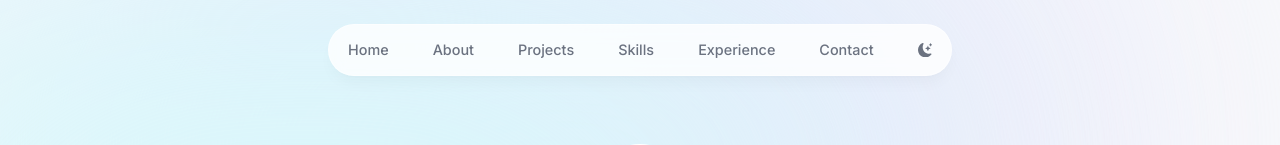
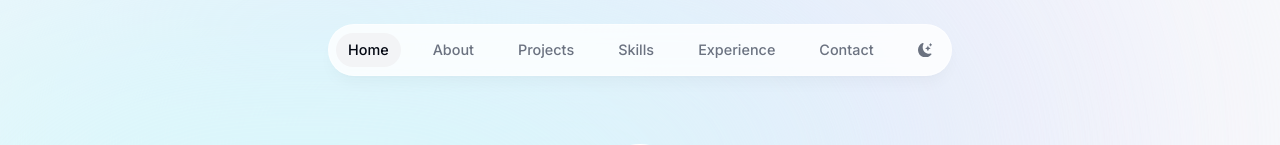
Before and after one commit to HadzhieV777/portfolio, a Next.js app: page / in a window 1280 px wide. Shown: the top 145 px of the page. Built offline with nearby package versions, Linux system fonts and the light colour scheme; grey boxes are pictures that could not be loaded.

Commit message:
Add section context

```diff
--- a/app/layout.tsx
+++ b/app/layout.tsx
@@ -2,6 +2,7 @@ import type { Metadata } from "next";
 import { Inter } from "next/font/google";
 import "./globals.css";
 import Header from "@/components/Header";
+import ActiveSectionCtxProvider from "@/context/active-section-ctx";
 
 const inter = Inter({ subsets: ["latin"] });
 
@@ -24,8 +25,10 @@ export default function RootLayout({
       >
         <div className="bg-[#e4e2fb] absolute top-[-6rem] -z-10 right-[11rem] h-[31.25rem] w-[31.25rem] rounded-full blur-[10rem] sm:w-[68.75rem] dark:bg-[#627c94]"></div>
         <div className="bg-[#d7fafb] absolute top-[-1rem] -z-10 left-[-35rem] h-[31.25rem] w-[50rem] rounded-full blur-[10rem] sm:w-[68.75rem] md:left-[-33rem] lg:left-[-28rem] xl:left-[-15rem] 2xl:left-[-5rem] dark:bg-[#639194]"></div>
-        <Header />
-        {children}
+        <ActiveSectionCtxProvider>
+          <Header />
+          {children}
+        </ActiveSectionCtxProvider>
       </body>
     </html>
   );
--- a/app/page.tsx
+++ b/app/page.tsx
@@ -6,7 +6,6 @@ export default function Home() {
   return (
     <main className="flex flex-col items-center px-4">
       <Hero />
-      {/* TODO Add space between Hero and About */}
       <About />
       <Projects />
     </main>
--- a/components/Header.tsx
+++ b/components/Header.tsx
@@ -5,8 +5,12 @@ import { motion } from "framer-motion";
 import { links } from "@/lib/data";
 import Link from "next/link";
 import { BsFillMoonStarsFill } from "react-icons/bs";
+import clsx from "clsx";
+import { useActiveSectionCxt } from "@/context/active-section-ctx";
 
 export default function Header() {
+  const {activeSection, setActiveSection} = useActiveSectionCxt();
+
   return (
     <header className="z-[999] relative">
       <motion.div
@@ -23,16 +27,31 @@ export default function Header() {
         >
           {links.map((link) => (
             <motion.li
-              className="h-3/4 flex items-center justify-center"
+              className="h-3/4 flex items-center justify-center relative"
               key={link.hash}
               initial={{ y: -100, opacity: 0 }}
               animate={{ y: 0, opacity: 1 }}
             >
               <Link
-                className="flex w-full items-center justify-center px-3 py-3 hover:text-gray-950 transition"
+                className={clsx(
+                  "flex w-full items-center justify-center px-3 py-3 hover:text-gray-950 transition",
+                  { "text-gray-950": activeSection === link.name }
+                )}
                 href={link.hash}
+                onClick={() => setActiveSection(link.name)}
               >
                 {link.name}
+                {link.name === activeSection && (
+                  <motion.span
+                    className="bg-gray-100 rounded-full absolute inset-0 -z-10"
+                    layoutId="activeSection"
+                    transition={{
+                      type: "spring",
+                      stiffness: 380,
+                      damping: 30,
+                    }}
+                  ></motion.span>
+                )}
               </Link>
             </motion.li>
           ))}
--- a/components/Project.tsx
+++ b/components/Project.tsx
@@ -1,12 +1,10 @@
 "use client";
 
-import { projectsData } from "@/lib/data";
 import { motion, useScroll, useTransform } from "framer-motion";
 import { useRef } from "react";
 import Image from "next/image";
+import { ProjectProps } from "@/common/types";
 
-// TODO move types in separate file
-type ProjectProps = (typeof projectsData)[number];
 
 export default function Project({
   title,
--- a/components/section-heading.tsx
+++ b/components/section-heading.tsx
@@ -1,8 +1,5 @@
+import { SectionHeadingProps } from "@/common/types";
 import React from "react";
-
-type SectionHeadingProps = {
-  children: React.ReactNode;
-};
 
 export default function SectionHeading({ children }: SectionHeadingProps) {
   return <h2 className="text-3xl font-medium capitalize mb-8 text-center">{children}</h2>;
--- a/package.json
+++ b/package.json
@@ -9,11 +9,13 @@
     "lint": "next lint"
   },
   "dependencies": {
+    "clsx": "^2.1.0",
     "framer-motion": "^10.16.16",
     "next": "14.0.4",
     "react": "^18",
     "react-dom": "^18",
-    "react-icons": "^4.12.0"
+    "react-icons": "^4.12.0",
+    "react-intersection-observer": "^9.5.3"
   },
   "devDependencies": {
     "@types/node": "^20",
```
Also changed, not shown: 1 other file (tests, documents, lock files or other folders).
